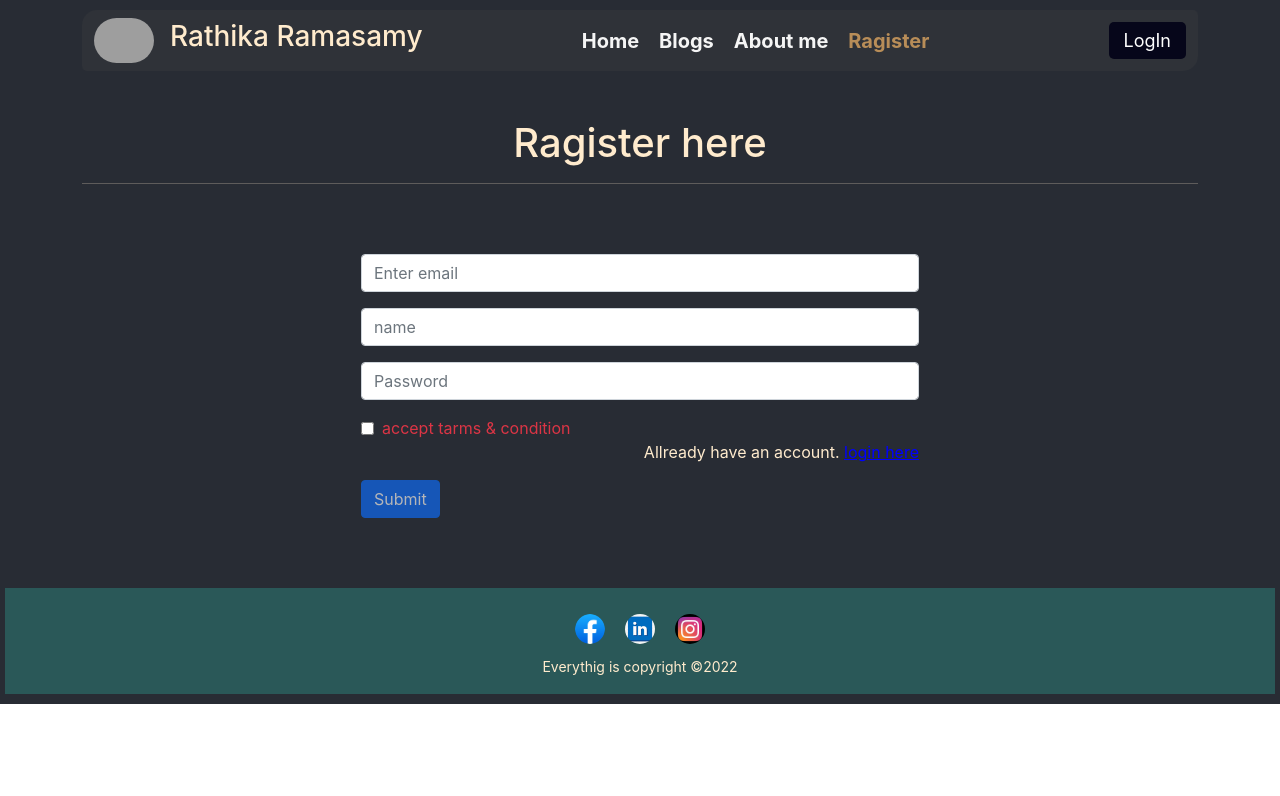
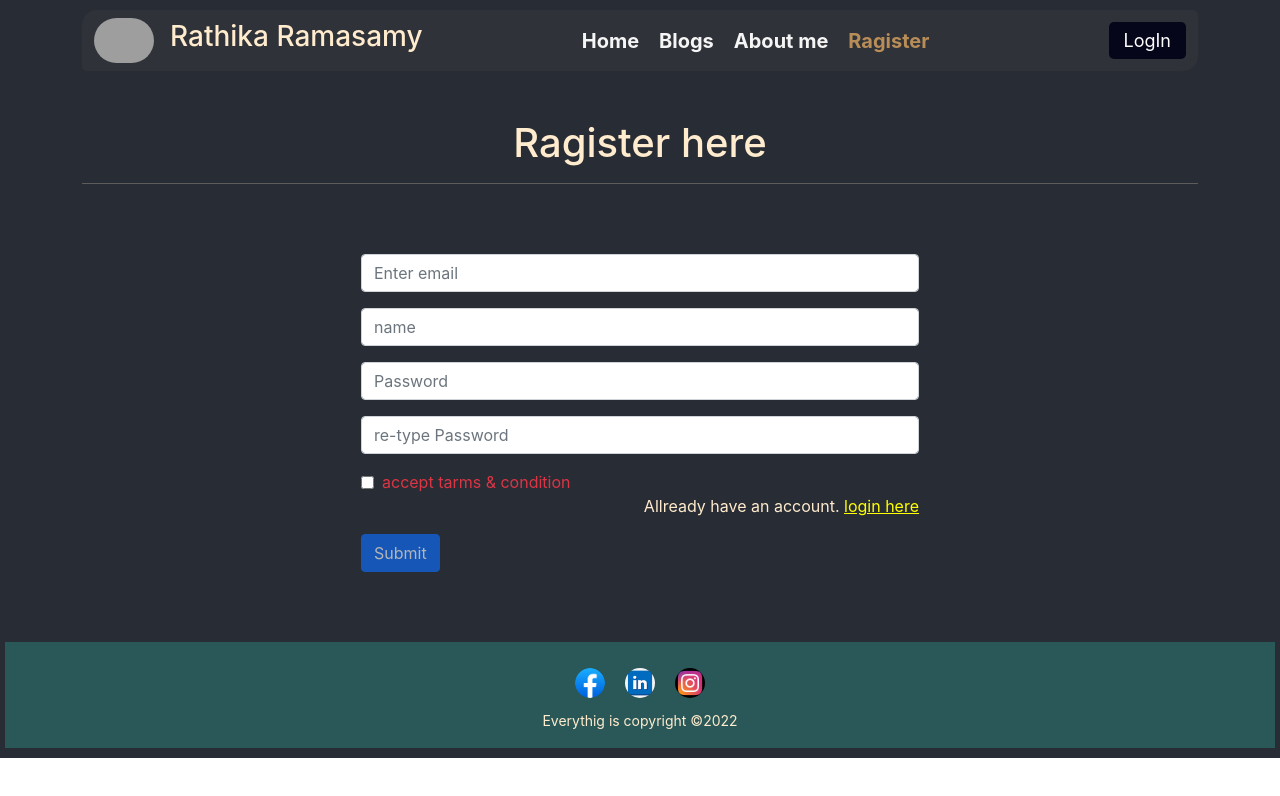
Before and after one commit to pallobbiwas/Rathika-Ramasamy-portfolio, a React (Create React App) app: page /ragister in a window 1280 px wide. Shown: the top 796 px of the page. Built offline with nearby package versions, Linux system fonts and the light colour scheme; no server answers; grey boxes are pictures that could not be loaded.

Commit message:
all done

```diff
--- a/src/components/Authentication/Login/Login.css
+++ b/src/components/Authentication/Login/Login.css
@@ -30,7 +30,7 @@
 }
 span {
   text-decoration: underline;
-  color: blue;
+  color: yellow;
   cursor: pointer;
 }
 .parend {
--- a/src/components/Authentication/Ragister/Ragister.js
+++ b/src/components/Authentication/Ragister/Ragister.js
@@ -22,13 +22,17 @@ const Ragister = () => {
   const emailRef = useRef("");
   const nameRef = useRef("");
   const passRef = useRef("");
+  const repassRef = useRef("");
+
   const navigate = useNavigate();
   //click handeler
+  const pass = passRef.current.value;
+  const rePass = repassRef.current.value;
   const fromSubmit = async (e) => {
     e.preventDefault();
     const email = emailRef.current.value;
     const name = nameRef.current.value;
-    const pass = passRef.current.value;
+
     await createUserWithEmailAndPassword(email, pass);
     await sendEmailVerification();
     alert("Sent email");
@@ -36,6 +40,12 @@ const Ragister = () => {
     alert("Updated profile");
     navigate("/home");
   };
+  if(pass !== rePass){
+    errorElement = <p className="text-danger">password didn't match</p>;
+  }
+  if(pass === rePass){
+    errorElement = '';
+  }
   if (emailError) {
     errorElement = <p>Error: {emailError.message}</p>;
   }
@@ -77,6 +87,15 @@ const Ragister = () => {
                 required
               />
             </Form.Group>
+
+            <Form.Group className="mb-3" controlId="formBasicPassword">
+              <Form.Control
+                ref={repassRef}
+                type="Password"
+                placeholder="re-type Password"
+                required
+              />
+            </Form.Group>
             <div className="d-flex align-items-center">
               <input
                 onClick={() => setAgree(!agree)}
```
